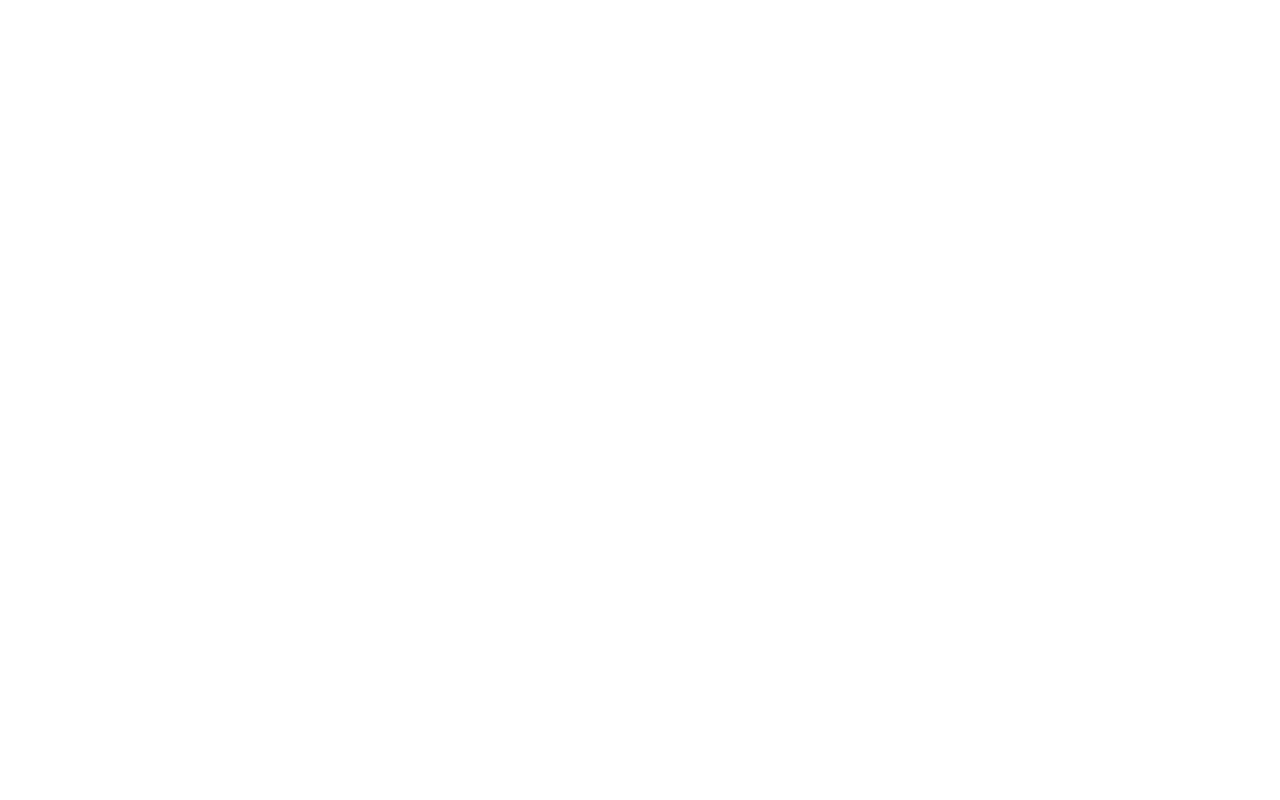
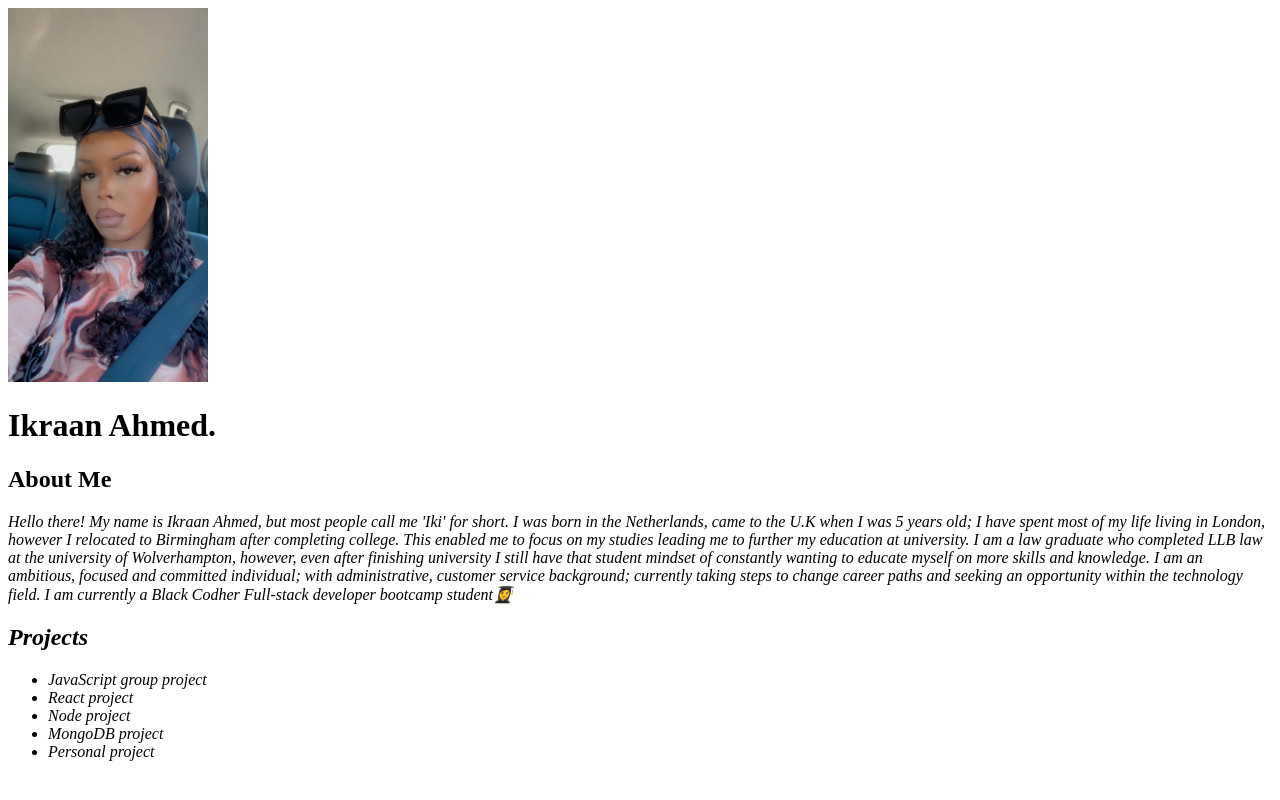
Before and after one commit to black-codher-bootcamp-2022-daly/unit-02-html-css-assessment-Ikraan, a website: page Index.html in a window 1280 px wide. Drawn offline with Linux system fonts and the light colour scheme.

Commit message:
update Index

```diff
--- a/Index.html
+++ b/Index.html
@@ -3,11 +3,23 @@
 <head>
 <meta charset="utf-8">
 <title>Ikraan Ahmed</title>
-<img sc=""
-
+<img src="ProfileImage/profileimg.jpg.JPG" width="200"/>
 </head>
 
+<h1>Ikraan Ahmed.</h1>
 
+<h2>About Me</h2>
+
+<I>Hello there! My name is Ikraan Ahmed, but most people call me 'Iki' for short. I was born in the Netherlands, came to the U.K when I was 5 years old; I have spent most of my life living in London, however I relocated to Birmingham after completing college. This enabled me to focus on my studies leading me to further my education at university. I am a law graduate who completed LLB law at the university of Wolverhampton, however, even after finishing university I still have that student mindset of constantly wanting to educate myself on more skills and knowledge. I am an ambitious, focused and committed individual; with administrative, customer service background; currently taking steps to change career paths and seeking an opportunity within the technology field. I am currently a Black Codher Full-stack developer bootcamp student👩‍🎓</p>
+
+<h2>Projects</h2>
+<ul>
+    <li>JavaScript group project</li>
+    <li>React project</li>
+    <li>Node project</li>
+    <li>MongoDB project</li>
+    <li>Personal project</li>
+</ul>
 
 
 </html>
```
